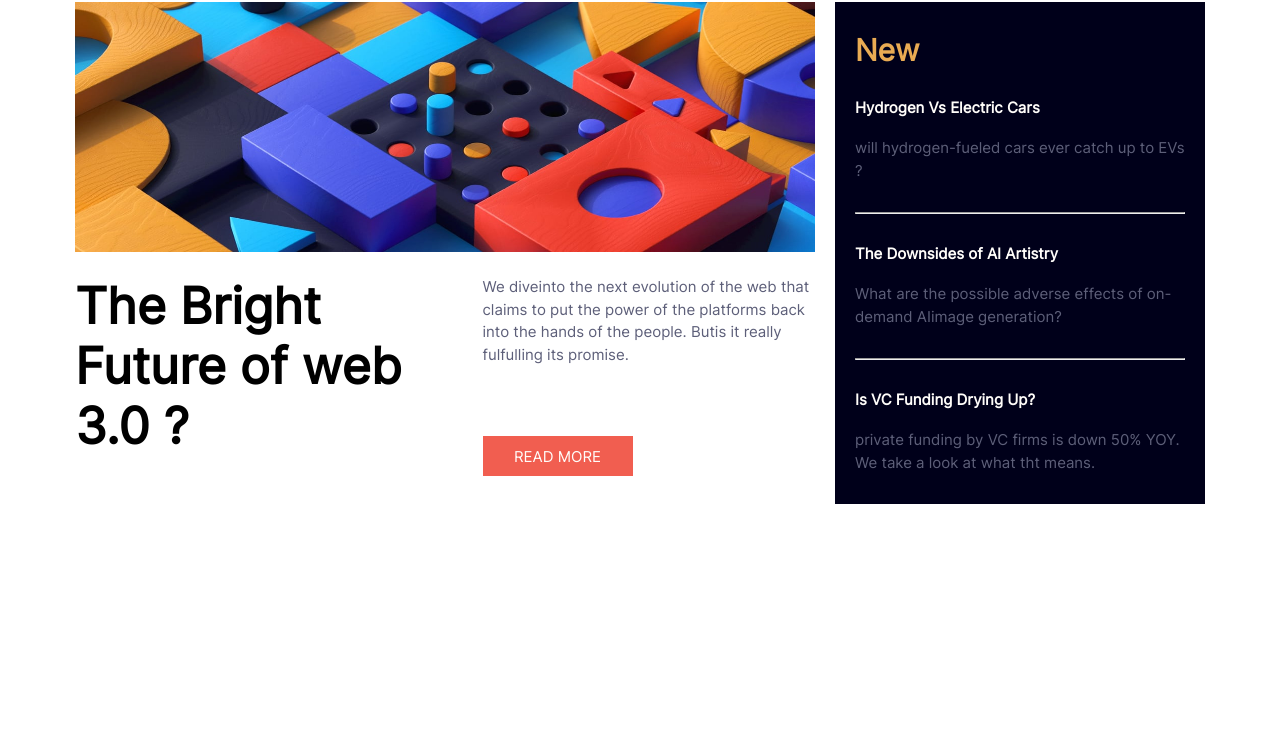
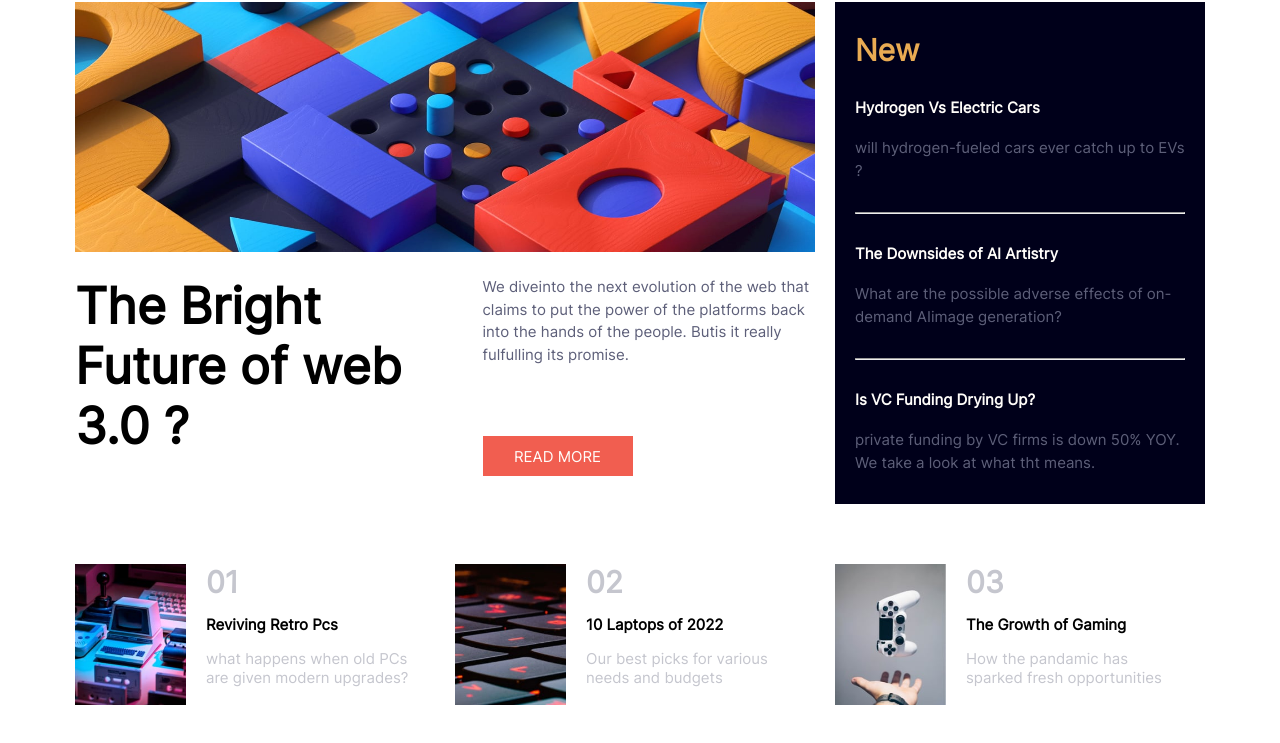
Before and after one commit to Eng-george96/news-page, a plain HTML site: page index.html in a window 1280 px wide. Shown: the part 99-842 px from the top of the page. Before the commit the page ends 800 px from the top, so only its background shows below. Drawn offline with Linux system fonts and the light colour scheme; files whose address does not match are found by name.

Commit message:
footer section

```diff
--- a/desktop_view.css
+++ b/desktop_view.css
@@ -138,3 +138,36 @@ border: none;
     color: hsl(236, 13%, 42%);
     line-height: 1.5;
 }
+
+/*the footer section*/
+.footer{
+    grid-template-columns: repeat(3,1fr);
+    gap: 10px;
+}
+.footer .footer-item{
+    margin: 4rem 0 0 0 ;
+    display: flex;
+    justify-content: center;
+    align-items: flex-start;
+
+}
+.footer .footer-item img{
+    width: 30%;
+
+}
+.footer .footer-item .details{
+    margin: 0px 20px;
+}
+.footer .footer-item .details h2{
+    margin: 0px 0px 15px 0px;
+    color:  hsl(233, 8%, 79%);
+    font-size: 30px;
+    font-weight: 900;
+}
+.footer .footer-item .details h5{
+    margin: 0px 0px 15px 0px;
+}
+.footer .footer-item .details p{
+    margin: 15px 0px 0px 0px;
+    color:  hsl(233, 8%, 79%);
+}
--- a/index.html
+++ b/index.html
@@ -67,6 +67,35 @@
           </div>
         </section>
       </section>
+      <footer class="footer grid">
+            <div class="footer-item">
+                <img src="./assets/images/image-retro-pcs.jpg"/>
+                <div class="details">
+                    <h2>01</h2>
+                    <h5>Reviving Retro Pcs</h5>
+                    <p>what happens when old PCs are given modern upgrades?</p>
+                </div>
+            </div>
+
+            <div class="footer-item">
+                <img src="./assets/images/image-top-laptops.jpg"/>
+                <div class="details">
+                    <h2>02</h2>
+                    <h5>10 Laptops of 2022</h5>
+                    <p>Our best picks for various needs and budgets</p>
+                </div>
+            </div>
+
+            <div class="footer-item">
+                <img src="./assets/images/image-gaming-growth.jpg"/>
+                <div class="details">
+                    <h2>03</h2>
+                    <h5>The Growth of Gaming</h5>
+                    <p>How the pandamic has sparked fresh opportunities</p>
+                </div>
+            </div>
+
+      </footer>
     </div>
   </body>
 </html>
```
